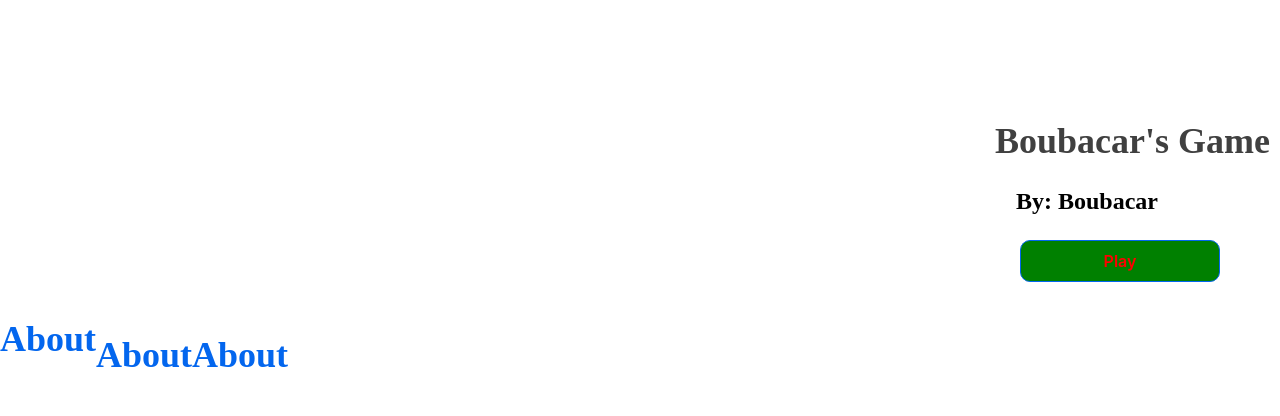
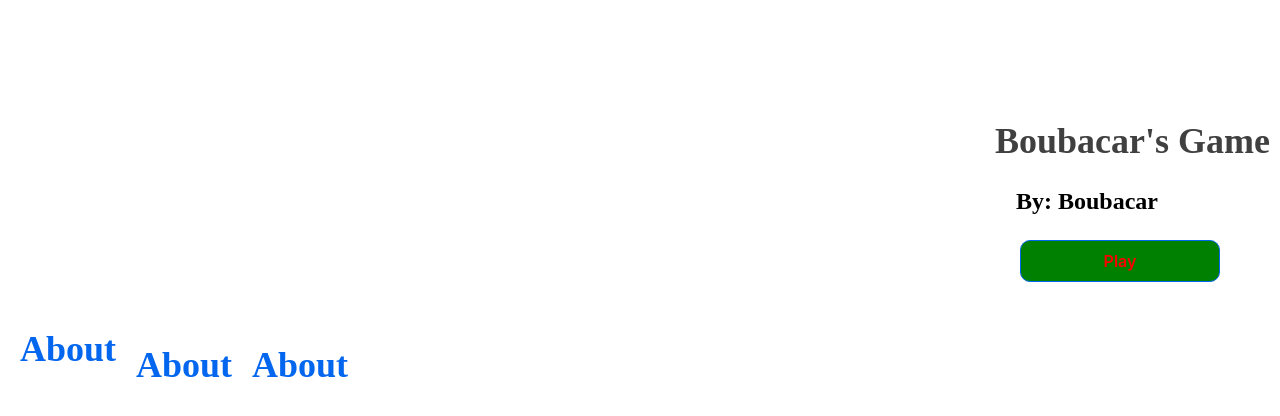
Before and after one commit to nothankyouwdym/Roblox-Page-Project, a React (Vite) app: page / in a window 1280 px wide. Shown: the top 416 px of the page. Built offline with nearby package versions, Linux system fonts and the light colour scheme.

Commit message:
1 file modified

```diff
--- a/src/index.css
+++ b/src/index.css
@@ -43,6 +43,11 @@ body {
   position: relative;
   top: 100px;
   display: flex;
+  margin: 10px;
+}
+
+#lower-links{
+  margin: 10px;
 }
 
 /**
```
